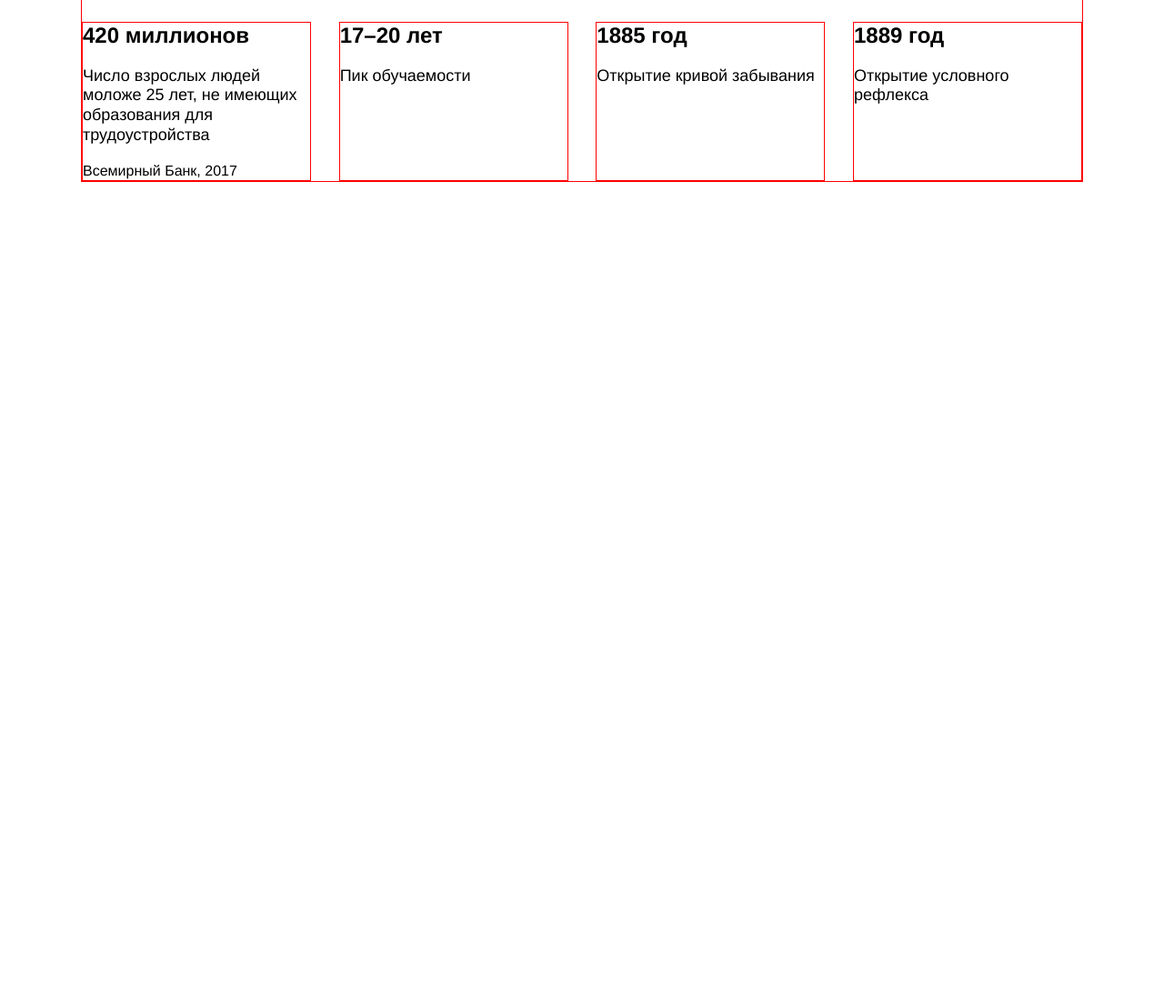
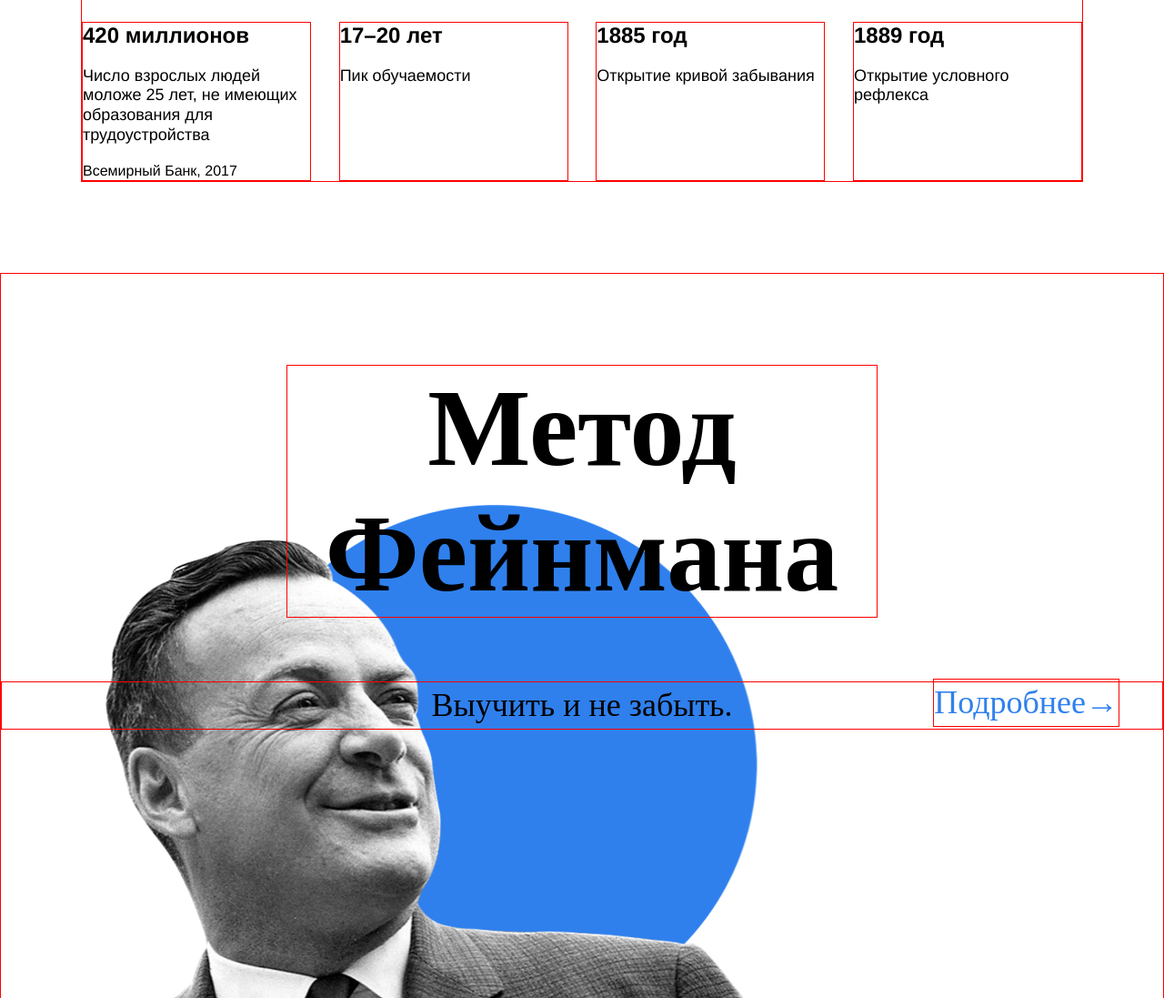
Before and after one commit to parsifalty/initial-project, a plain HTML site: page index.html in a window 1280 px wide. Shown: the part 1703-2800 px from the top of the page at 91% size. Before the commit the page ends 2003 px from the top, so only its background shows below. Drawn offline with Linux system fonts and the light colour scheme.

Commit message:
Added frenman method

```diff
--- a/index.html
+++ b/index.html
@@ -20,7 +20,7 @@
     <main class="content">
       <section class="description">
         <div class="two-columns">
-          <div class="two-columns__brief_title">Главные проблемы в обучении</div>
+          <h2 class="two-columns__brief_title">Главные проблемы в обучении</h2>
           <div class="two_columns__main-text">
             <p class="two_columns__paragraph">Ни в школе, ни в институте нас не учат тому, как правильно изучать материал. Мы готовимся к экзаменам и учим билеты. Мы тренируемся решать однообразные задачи, чтобы лучше сдать тест, но часто в итоге это не дает нам реального знания. Зубрежка быстро выветривается и не приносит пользы.</p>
             <p class="two_columns__paragraph_specific two_columns__paragraph"><span class="span-accent">Вывод:</span> учиться тоже нужно уметь, но почему-то этому мало где учат. Что с этим делать?</p></p>
@@ -72,6 +72,9 @@
       </section>
 
       <section class="feynman">
+        <h1 class="feynman__title">Метод Фейнмана</h1>
+        <p class="feynman__subtitle">Выучить и не забыть.</p>
+        <a href="#" class="feynman__link">Подробнее→</a>
       </section>
 
       <section class="kaufman">
--- a/styles/style.css
+++ b/styles/style.css
@@ -47,10 +47,7 @@
  line-height: 96px;
  height:96px;
  top:31%;
-
-
  margin:0px;
-
 }
 .header__subtitle {
   width:388px;
@@ -105,6 +102,7 @@ line-height: 1.2;
 font-weight:normal;
 font-size:18px;
 color: #2f80ed;
+margin:0px;
 
 }
 .two_columns__paragraph {
@@ -191,3 +189,42 @@ font-weight:normal;
   margin-top:20px;
  display:inline-block;
 }
+.feynman {
+border: 1px red solid;
+height:890px;
+border: 1px red solid;
+background-image: url(/images/feynman.png);
+background-repeat:no-repeat;
+position:relative;
+background-position-x: left;
+background-position-y: bottom;
+background-size: 876px 637px;
+}
+.feynman__title{
+width:648px;
+border: 1px red solid;
+line-height:1.15;
+font-weight:600;
+font-size:120px;
+text-align:center;
+margin:100px auto 0px;
+}
+.feynman__subtitle{
+  border: 1px red solid;
+  text-align:center;
+  margin:70px auto 0px;
+  font-size:36px;
+  line-height:51px;
+  font-weight:normal;
+}
+.feynman__link {
+  border: 1px red solid;
+  position:absolute;
+  top:50%;
+  right:48px;
+  line-height:51px;
+  font-size:36px;
+  font-weight:normal;
+  color: #2f80ed;
+  text-decoration:none;
+}
```
